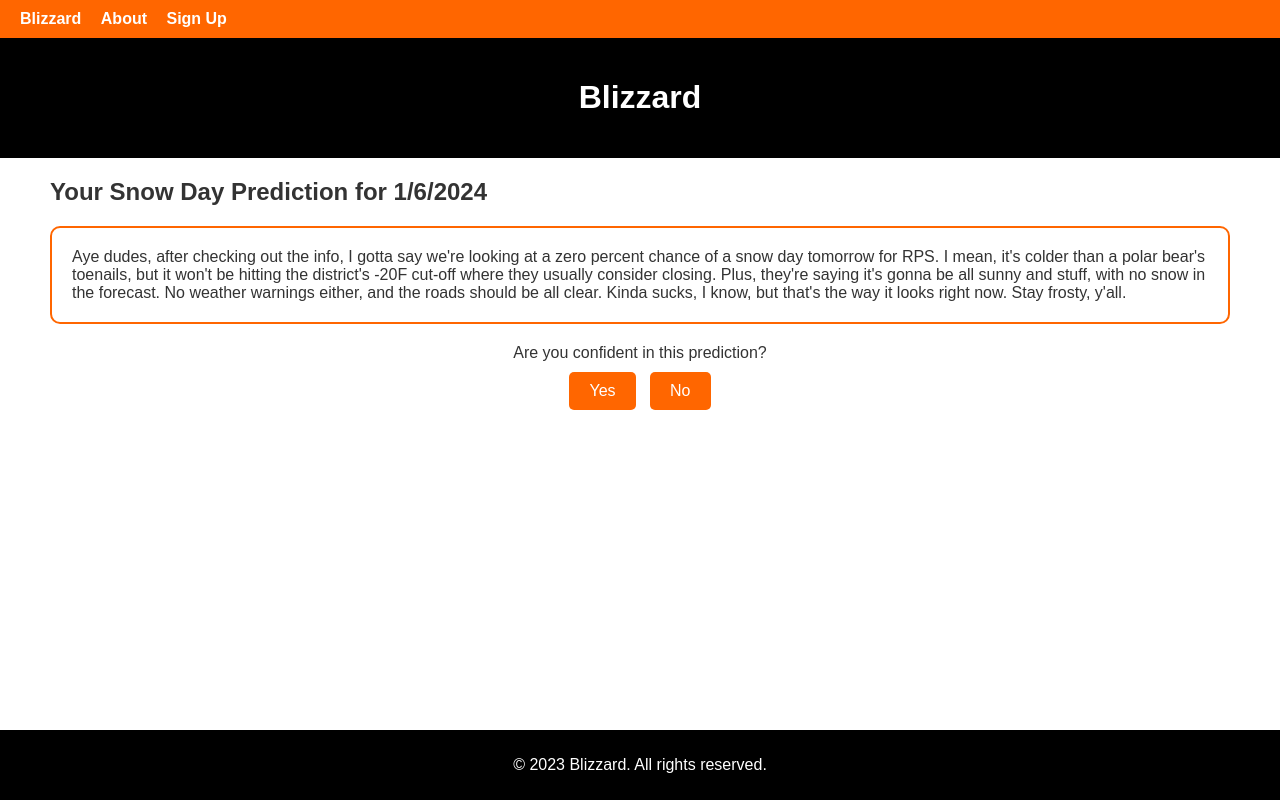
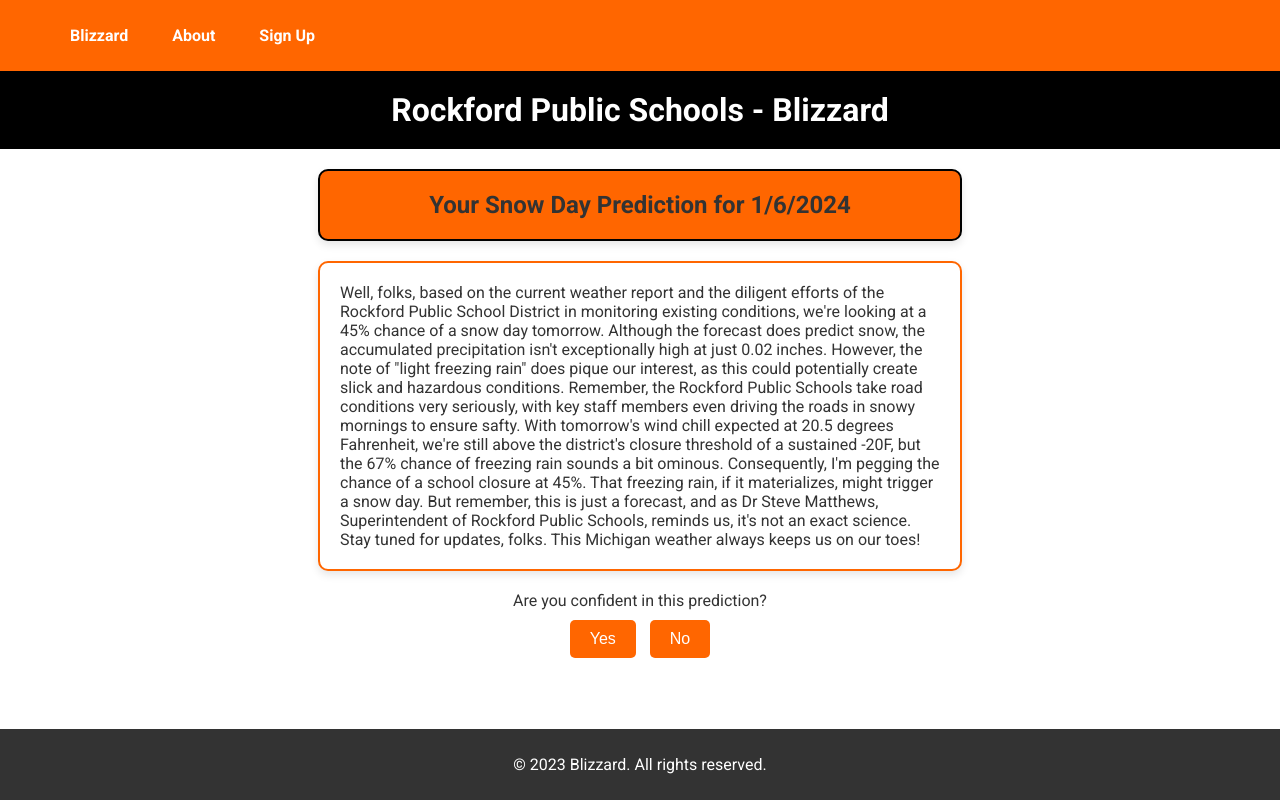
Before and after one commit to StevenWangler/snow_day_bot, a plain HTML site: page index.html in a window 1280 px wide. Drawn offline with Linux system fonts and the light colour scheme.

Commit message:
changes to the website, changes to the prompt

```diff
--- a/CSS/aboutStyle.css
+++ b/CSS/aboutStyle.css
@@ -13,22 +13,21 @@ body {
     padding: 10px 20px; /* Added horizontal padding */
   }
 
-    nav ul {
-      list-style-type: none;
-      padding: 0;
-      margin: 0;
-      display: inline-block; /* Align the list items inline */
+    nav ul li {
+      display: inline;
+      margin-right: 20px;
     }
 
-      nav ul li {
-        display: inline;
-        margin-right: 15px; /* Adjust spacing between items */
+      nav a {
+        color: white;
+        text-decoration: none;
+        font-weight: bold;
+        padding: 10px; /* Padding for clickable area */
       }
 
-        nav a {
-          color: white;
-          text-decoration: none;
-          font-weight: bold;
+        nav a:hover {
+          background-color: #555; /* Hover effect */
+          border-radius: 5px;
         }
 
   header {
--- a/CSS/signUpStyle.css
+++ b/CSS/signUpStyle.css
@@ -1,5 +1,7 @@
+@import url('https://fonts.googleapis.com/css2?family=Roboto:wght@400;700&display=swap');
+
 body, html {
-  font-family: 'Arial', sans-serif;
+  font-family: 'Roboto', sans-serif;
   margin: 0;
   padding: 0;
   display: flex;
@@ -20,22 +22,21 @@ nav {
   padding: 10px 20px; /* Added horizontal padding */
 }
 
-  nav ul {
-    list-style-type: none;
-    padding: 0;
-    margin: 0;
-    display: inline-block; /* Align the list items inline */
+  nav ul li {
+    display: inline;
+    margin-right: 20px;
   }
 
-    nav ul li {
-      display: inline;
-      margin-right: 15px; /* Adjust spacing between items */
+    nav a {
+      color: white;
+      text-decoration: none;
+      font-weight: bold;
+      padding: 10px; /* Padding for clickable area */
     }
 
-      nav a {
-        color: white;
-        text-decoration: none;
-        font-weight: bold;
+      nav a:hover {
+        background-color: #555; /* Hover effect */
+        border-radius: 5px;
       }
 
   header {
--- a/CSS/style.css
+++ b/CSS/style.css
@@ -1,9 +1,11 @@
+@import url('https://fonts.googleapis.com/css2?family=Roboto:wght@400;700&display=swap');
+
 html {
     height: 100%;
   }
 
 body {
-  font-family: 'Arial', sans-serif;
+  font-family: 'Roboto', sans-serif;
   background-color: #ffffff; /* White background */
   color: #333; /* Black text for readability */
   display: flex;
@@ -21,22 +23,21 @@ nav {
   padding: 10px 20px; /* Added horizontal padding */
 }
 
-  nav ul {
-    list-style-type: none;
-    padding: 0;
-    margin: 0;
-    display: inline-block; /* Align the list items inline */
+  nav ul li {
+    display: inline;
+    margin-right: 20px;
   }
 
-    nav ul li {
-      display: inline;
-      margin-right: 15px; /* Adjust spacing between items */
+    nav a {
+      color: white;
+      text-decoration: none;
+      font-weight: bold;
+      padding: 10px; /* Padding for clickable area */
     }
 
-      nav a {
-        color: white;
-        text-decoration: none;
-        font-weight: bold;
+      nav a:hover {
+        background-color: #555; /* Hover effect */
+        border-radius: 5px;
       }
 
 header {
@@ -44,6 +45,10 @@ header {
   color: white; /* White text */
   padding: 20px 0;
   text-align: center;
+}
+
+header h1 {
+  margin: 0;
 }
 
 main {
@@ -58,22 +63,33 @@ section {
 #prediction {
   margin-top: 20px;
   padding: 20px;
-  border: 2px solid #ff6600; /* Orange border */
+  border: 2px solid #ff6600;
   border-radius: 10px;
   background-color: white;
-  margin-left: 50px;
-  margin-right: 50px;
+  box-shadow: 0 4px 8px rgba(0, 0, 0, 0.1); /* Shadow for depth */
+  margin-left: auto; /* Centering */
+  margin-right: auto;
+  max-width: 600px; /* Max width for better readability */
+}
+
+@media (max-width: 768px) {
+  nav ul li {
+    display: block;
+    margin: 5px 0;
+  }
+
+  #prediction {
+    margin-left: 20px;
+    margin-right: 20px;
+  }
 }
 
 footer {
-  background-color: #000000; /* Black */
+  background-color: #333;
   color: white;
   text-align: center;
   padding: 10px 0;
-  position: absolute;
-  left: 0;
-  bottom: 0;
-  width: 100%;
+  margin-top: auto; /* Push footer to the bottom */
 }
 
 .confidence-query {
@@ -106,5 +122,14 @@ footer {
 }
 
 .date {
-  margin-left: 50px;
+  margin-top: 20px;
+  padding: 20px;
+  border: 2px solid #000000;
+  border-radius: 10px;
+  background-color: #ff6600;
+  box-shadow: 0 4px 8px rgba(0, 0, 0, 0.1); /* Shadow for depth */
+  margin-left: auto; /* Centering */
+  margin-right: auto;
+  max-width: 600px; /* Max width for better readability */
+  text-align: center;
 }
--- a/index.html
+++ b/index.html
@@ -3,7 +3,7 @@
 <head>
   <meta charset="UTF-8">
   <meta name="viewport" content="width=device-width, initial-scale=1.0">
-  <title>Snow Day Predictor</title>
+  <title>Blizzard - Snow Day Predictor</title>
   <link rel="stylesheet" href="CSS/style.css">
 </head>
 <body>
@@ -15,7 +15,7 @@
         </ul>
       </nav>
   <header>
-    <h1>Blizzard</h1>
+    <h1>Rockford Public Schools - Blizzard</h1>
   </header>
 
   <section id="predictor">
```
Also changed, not shown: prediction.txt, 2 other files.
